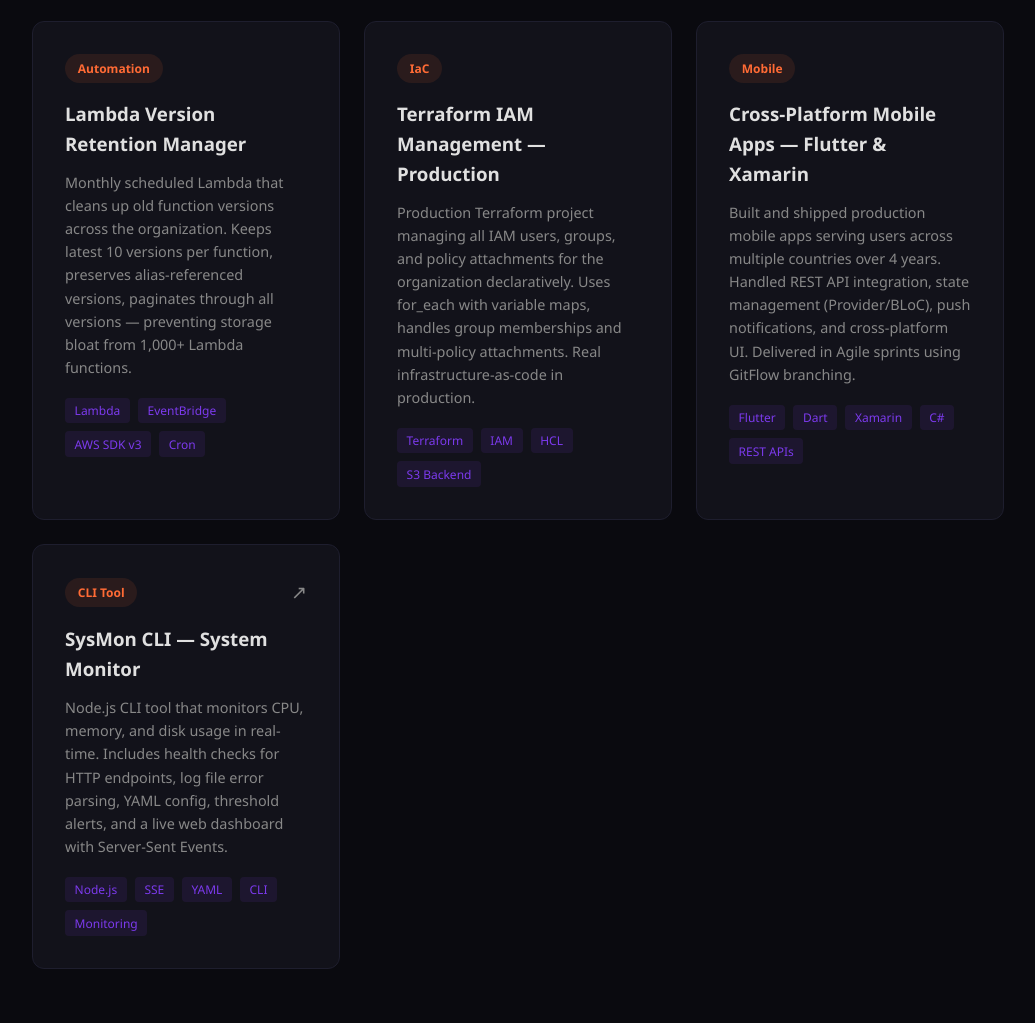
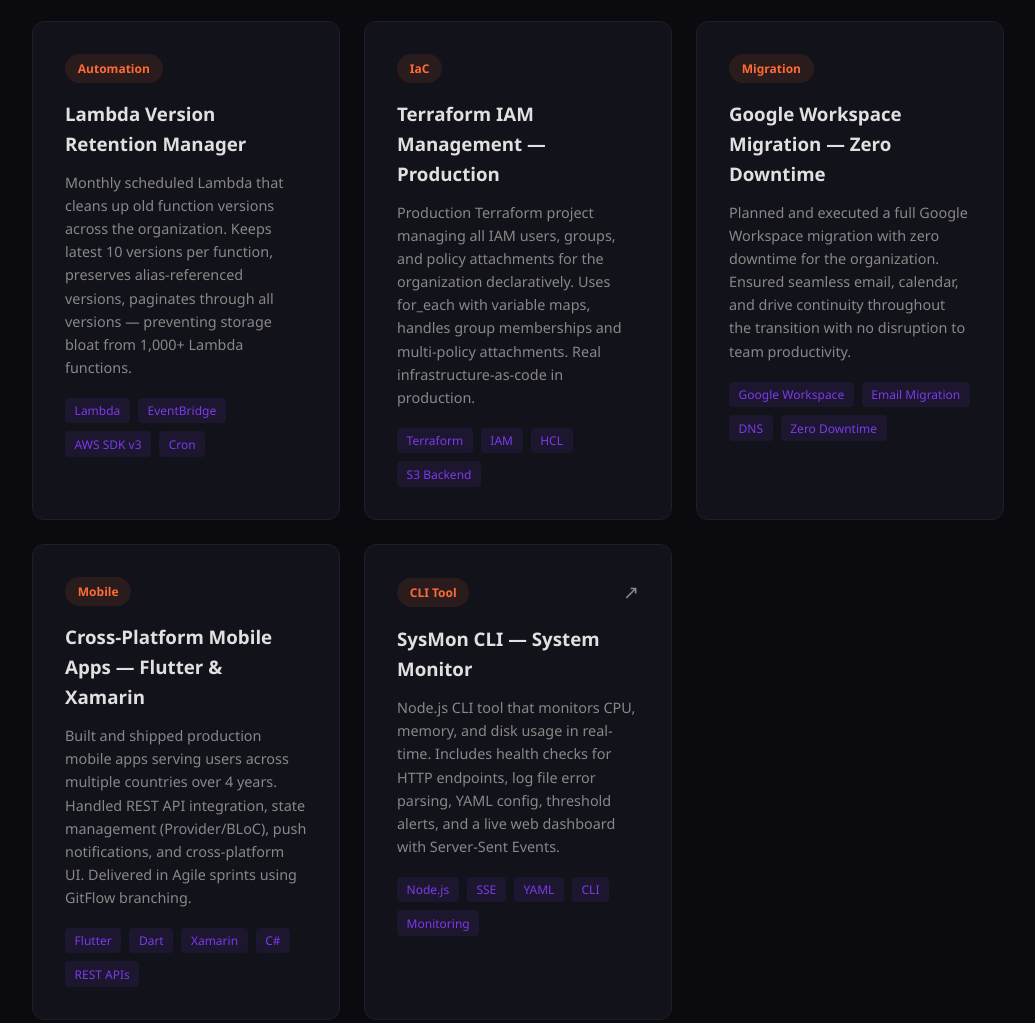
Before and after one commit to maitrip482/portfolio, a plain HTML site: page index.html in a window 1280 px wide. Shown: the part 4352-5375 px from the top of the page, without its empty margins (122-1157 px from the left). Drawn offline with Linux system fonts and the light colour scheme.

Commit message:
Minor changes

```diff
--- a/index.html
+++ b/index.html
@@ -209,6 +209,16 @@
             </div>
             <div class="project-card">
                 <div class="project-header">
+                    <span class="project-tag">Migration</span>
+                </div>
+                <h3>Google Workspace Migration — Zero Downtime</h3>
+                <p>Planned and executed a full Google Workspace migration with zero downtime for the organization. Ensured seamless email, calendar, and drive continuity throughout the transition with no disruption to team productivity.</p>
+                <div class="project-tech">
+                    <span>Google Workspace</span><span>Email Migration</span><span>DNS</span><span>Zero Downtime</span>
+                </div>
+            </div>
+            <div class="project-card">
+                <div class="project-header">
                     <span class="project-tag">Mobile</span>
                 </div>
                 <h3>Cross-Platform Mobile Apps — Flutter & Xamarin</h3>
```
